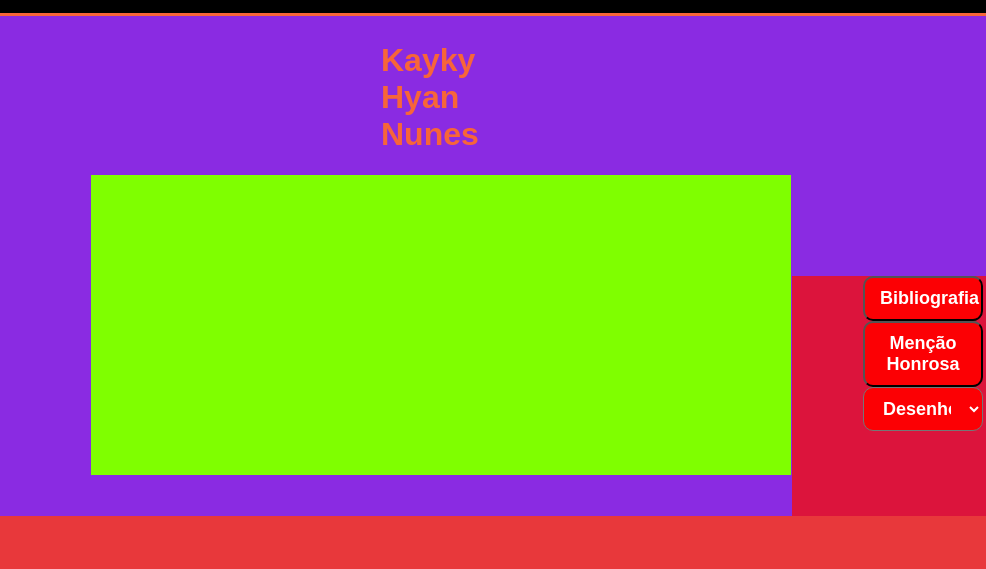
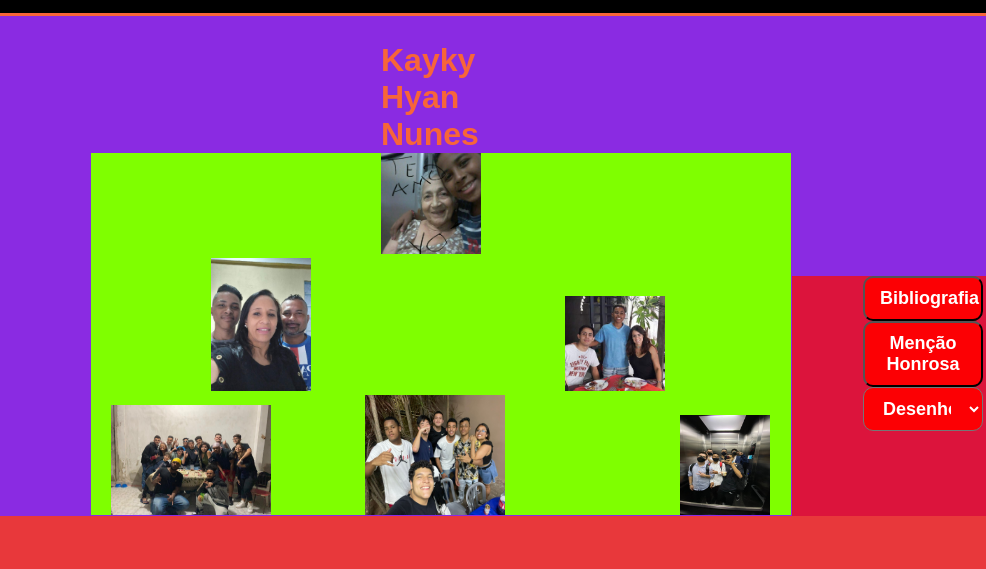
Before and after one commit to kayky-nunes31/PROJETO-INDIVIDUAL-PI, a plain HTML site: page Algoritmo/sobre_mim.html in a window 1280 px wide. Both pictures are taken after a click on the button "Menção Honrosa". Shown: the part 83-652 px from the top of the page, 294-1280 px from the left. Drawn offline with Linux system fonts and the light colour scheme.

Commit message:
mensao honrosa feita

```diff
--- a/Algoritmo/sobre_mim.css
+++ b/Algoritmo/sobre_mim.css
@@ -64,8 +64,9 @@ body{
 
 .conteudo {
     width: 700px;
-    height: 300px;
+    height: 362px;
     margin-left: 350px;
+    margin-top: -22px;
     background-color: chartreuse;
 }
 
--- a/Algoritmo/sobre_mim.html
+++ b/Algoritmo/sobre_mim.html
@@ -34,7 +34,7 @@
         <!-- DIV COM OS DEMAIS BOTÕES -->
     <div class="botoes_boxes">
     <button class="botoes" onclick="mostrar_dados()">Bibliografia</button>
-    <button class="botoes">Menção Honrosa</button>
+    <button class="botoes" onclick="mensao_honrosa()">Menção Honrosa</button>
     <select class="botoes">
         <option value="desenhos">Desenhos</option>
         <option value="antigos">Antigos</option>
@@ -45,6 +45,11 @@
     </select>
     </div>
     </div>
+    <!--<img src="imgs_vd/familia.jpg" width="100px">
+    <img src="imgs_vd/amigos.jpg" width="100px">
+    <img src="imgs_vd/familia_amigos.jpg" width="100px">
+    <img src="imgs_vd/primos.jpg" width="100px">
+    <img src="imgs_vd/bandtec.jpg" width="100px">-->
 
     <!-- FOOTER -->
     <div class="footer">
@@ -67,7 +72,12 @@
         }
 
         function mensao_honrosa() {
-
+            div_mostrar.innerHTML = `<img src="imgs_vd/vovó.jpg" width="100px" style="margin-left: 290px;"> <br>
+            <img src="imgs_vd/familia.jpg" width="100px" style="margin-left: 120px;">
+             <img src="imgs_vd/primos.jpg" width="100px" style="margin-left: 250px;">  <br>
+            <img src="imgs_vd/familia_amigos.jpg" width="160px"  height="110px" style="margin-left: 20px;">
+             <img src="imgs_vd/amigos.jpg" width="140px"  height="120px" style="margin-left: 90px;">
+              <img src="imgs_vd/bandtec.jpg" width="90px" height="100px" style="margin-left: 170px;">`;
         }
 
         function meus_desenhos() {
```
Also changed, not shown: Algoritmo/imgs_vd/amigos.jpg (added), Algoritmo/imgs_vd/bandtec.jpg (added), Algoritmo/imgs_vd/familia.jpg (added), Algoritmo/imgs_vd/familia_amigos.jpg (added), Algoritmo/imgs_vd/primos.jpg (added), Algoritmo/imgs_vd/vovó.jpg (added), 1 other file.
